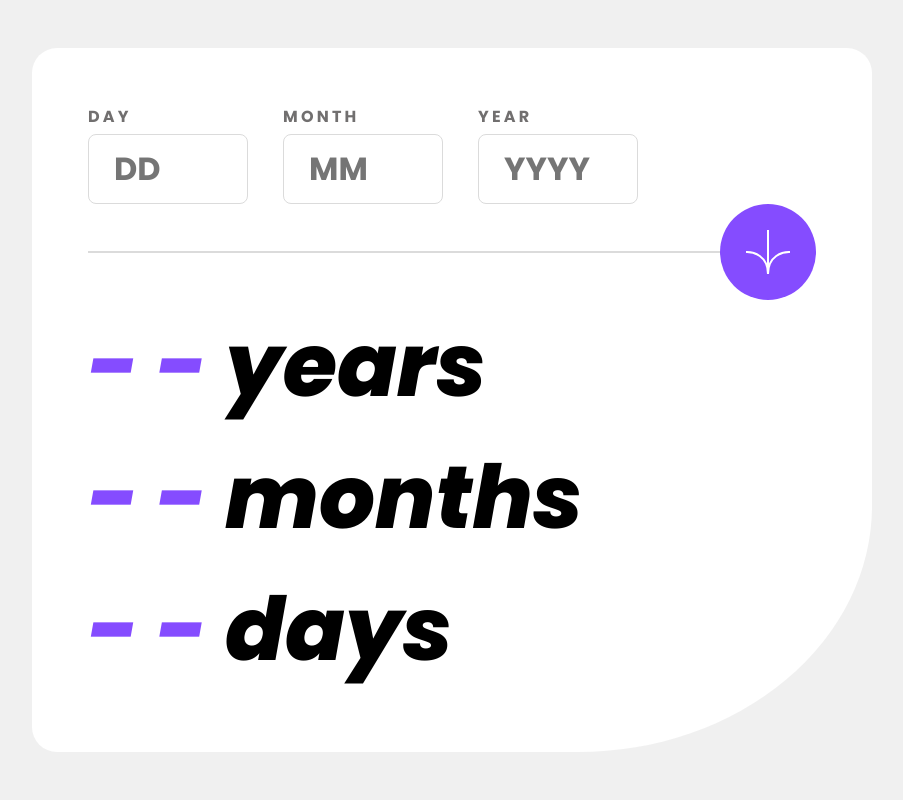
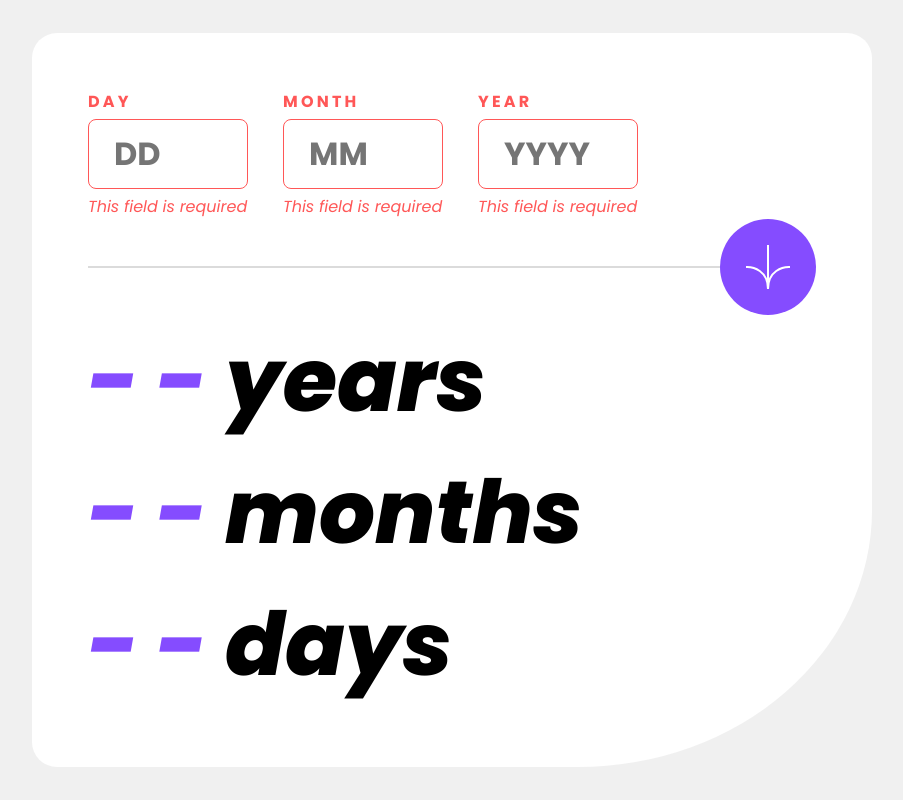
Before and after one commit to michael-truscott/frontendmentor-agecalculatorapp, a plain HTML site: page index.html in a window 1280 px wide. Both pictures are taken after a click on the element 956 px from the left and 252 px from the top of the page. Shown: the whole page, without its empty margins (188-1091 px from the left). Drawn offline with Linux system fonts and the light colour scheme.

Commit message:
Add input validation and fake results for testing

```diff
--- a/index.html
+++ b/index.html
@@ -20,14 +20,17 @@
         <div class="input-group">
           <label for="day">Day</label>
           <input id="day" type="number" placeholder="DD">
+          <p class="error-text">This field is required</p>
         </div>
         <div class="input-group">
           <label for="month">Month</label>
           <input id="month" type="number" placeholder="MM">
+          <p class="error-text">This field is required</p>
         </div>
         <div class="input-group">
           <label for="year">Year</label>
           <input id="year" type="number" placeholder="YYYY">
+          <p class="error-text">This field is required</p>
         </div>
       </div>
 
@@ -36,7 +39,7 @@
           <hr>
         </div>
 
-        <div class="btn-calculate">
+        <div id="calculate-button" class="btn-calculate">
           <img src="assets/images/icon-arrow.svg" alt="Calculate button">
         </div>
       </div>
@@ -49,5 +52,59 @@
     </div>
   </main>
 
+  <script>
+    document.getElementById("calculate-button").addEventListener("click", (ev) => {
+      const day = document.querySelector(".age-calculator #day").value;
+      const month = document.querySelector(".age-calculator #month").value;
+      const year = document.querySelector(".age-calculator #year").value;
+
+      const validationErrors = performValidation(day, month, year);
+      document.querySelectorAll(".age-calculator .error-text").forEach((element, index) => {
+        if (validationErrors[index] !== null) {
+          element.classList.add("visible");
+        } else {
+          element.classList.remove("visible");
+        }
+        element.innerHTML = validationErrors[index] ?? "";
+      });
+
+      const inputs = document.querySelector(".age-calculator .inputs");
+      if (validationErrors.some((err) => err !== null)) {
+        inputs.classList.add("error");
+        return;
+      } else {
+        inputs.classList.remove("error");
+      }
+
+      const result = getResult(day, month, year);
+      document.getElementById("result-years").innerHTML = result.years;
+      document.getElementById("result-months").innerHTML = result.months;
+      document.getElementById("result-days").innerHTML = result.days;
+    });
+
+    function performValidation(day, month, year) {
+      let errors = [null, null, null];
+
+      if (day.length === 0) {
+        errors[0] = "This field is required";
+      }
+      if (month.length === 0) {
+        errors[1] = "This field is required";
+      }
+      if (year.length === 0) {
+        errors[2] = "This field is required";
+      }
+
+      return errors;
+    }
+
+    function getResult(day, month, year) {
+      return {
+        years: 1,
+        months: 2,
+        days: 3,
+      };
+    }
+  </script>
 </body>
 </html>
--- a/style.css
+++ b/style.css
@@ -39,6 +39,10 @@ main {
     color: hsl(0, 1%, 44%);
 }
 
+.inputs.error label {
+    color: hsl(0, 100%, 67%);
+}
+
 .inputs input {
     box-sizing: border-box;
     width: 160px;
@@ -46,6 +50,24 @@ main {
     padding: 10px 25px;
     border-radius: 8px;
     border: 1px solid hsl(0, 0%, 86%);
+}
+
+.inputs.error input {
+    border: 1px solid hsl(0, 100%, 67%);;
+}
+
+.inputs input:focus {
+    outline: 1px solid hsl(259, 100%, 65%);
+}
+
+.error-text {
+    color: hsl(0, 100%, 67%);
+    font-style: italic;
+    display: none;
+}
+
+.error-text.visible {
+    display: inline;
 }
 
 .separator {
@@ -74,6 +96,10 @@ main {
     user-select: none;
 }
 
+.btn-calculate:hover {
+    background-color: hsl(0, 0%, 8%);
+}
+
 .results h1 {
     font-size: 88px;
     font-weight: 800;
```
